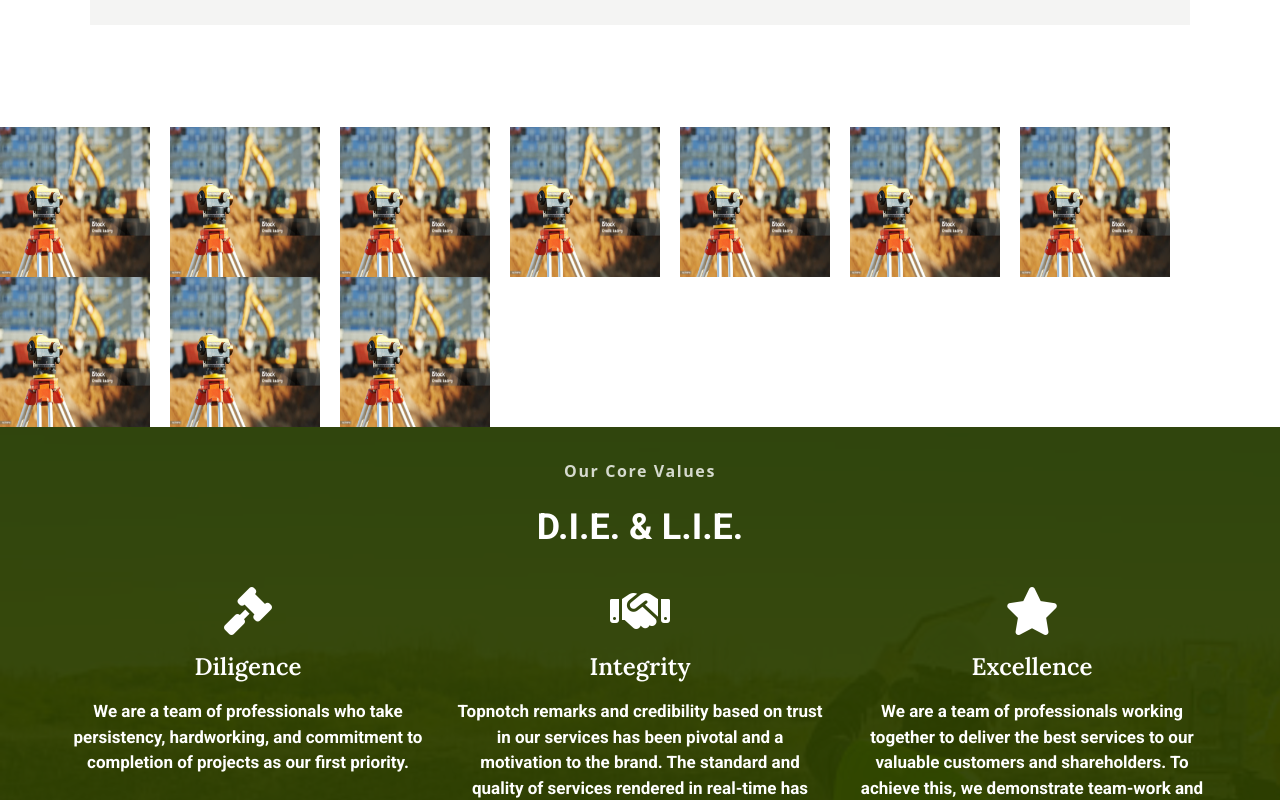
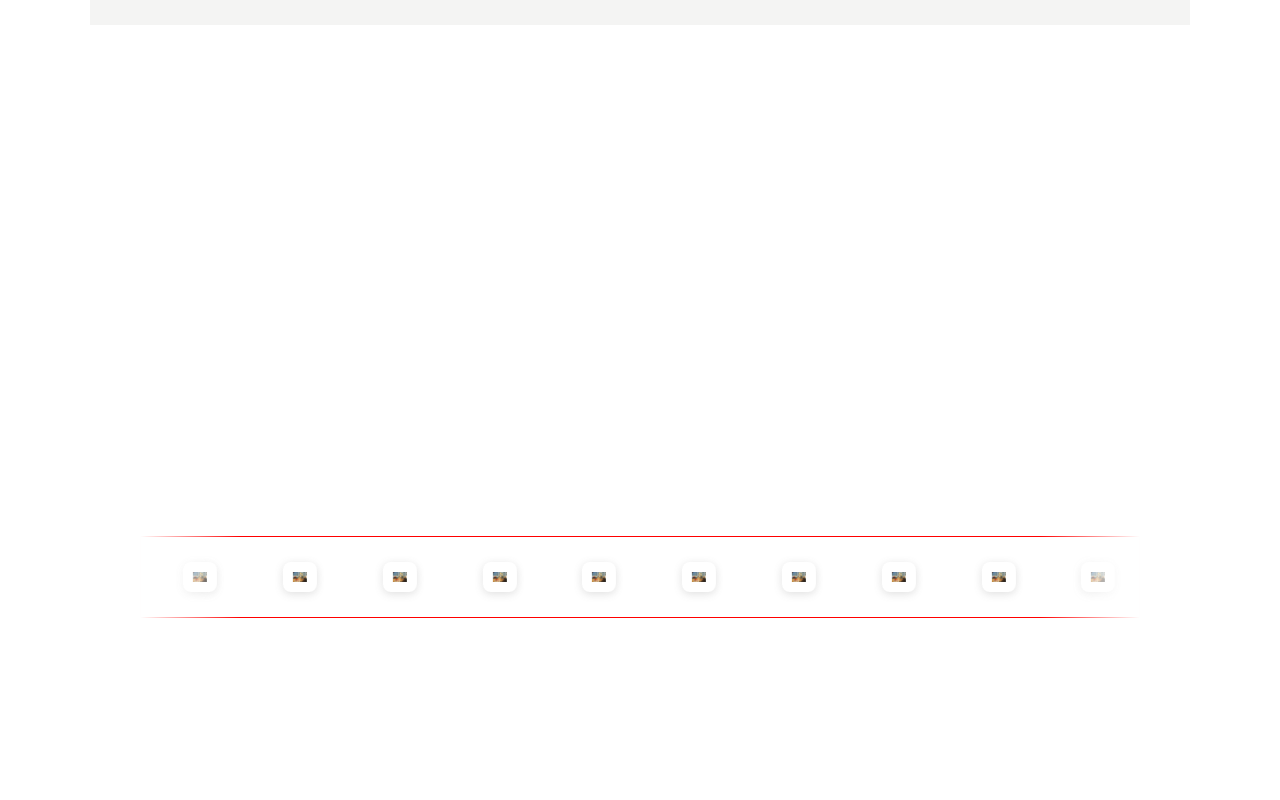
Before and after one commit to Peteru2/AfricanGroup, a React (Vite) app: page / in a window 1280 px wide. Shown: the part 2760-3560 px from the top of the page. Built offline with nearby package versions, Linux system fonts and the light colour scheme; a web font is replaced by a local one.

Commit message:
New Update

```diff
--- a/src/component/LandingPageComp/Partners.jsx
+++ b/src/component/LandingPageComp/Partners.jsx
@@ -1,46 +1,47 @@
 import Image1 from "../../assets/images/FirstSectionImage1.jpg"
 import  { useEffect, useRef } from 'react';
 const Partners = () => {
-    const carRef = useRef(null);
+  const imgRow = [
+    Image1,
+    Image1,
+    Image1,
+    Image1,
+    Image1,
 
-  useEffect(() => {
-    const car = carRef.current;
-    const handleAnimationEnd = () => {
-      car.style.transition = 'none';
-      car.style.transform = 'translateX(0)';
-      requestAnimationFrame(() => {
-        car.style.transition = 'transform 0s';
-      });
-    };
+    Image1,
+    Image1,
+    Image1,
+    Image1,
+    Image1,
 
-    car.addEventListener('animationiteration', handleAnimationEnd);
-
-    return () => {
-      car.removeEventListener('animationiteration', handleAnimationEnd);
-    };
-  }, []);
+  ]
 
 
     return (
         <>
-           <div className="car-container bg-white">
-                <div className="car flex flex-wrap  bg-white" ref={carRef}>
-                {/* <div className="flex py-2 bg-white"> */}
+          <div className="imgContainer overflow-hidden">
+  <div className="wrapper">
+    <div className="text"></div>
+    <div className="marque">
+      <div className="marqueGroup">
+        {imgRow.map((img) => (
+          <div className="imageGroup" key={img}>
+            <img src={img} className="image" alt="image" />
+          </div>
+        ))}
+      </div>
+      <div className="marqueGroup">
+        {imgRow.map((img) => (
+          <div className="imageGroup" key={img}>
+            <img src={img} className="image" alt="image" />
+          </div>
+        ))}
+      </div>
 
-                <img src={Image1} alt="image!" className="w-[150px] h-[150px] mr-5"/>
-                <img src={Image1} alt="image!" className="w-[150px] h-[150px] mr-5"/>
-                <img src={Image1} alt="image!" className="w-[150px] h-[150px] mr-5"/>
-                <img src={Image1} alt="image!" className="w-[150px] h-[150px] mr-5"/>
-                <img src={Image1} alt="image!" className="w-[150px] h-[150px] mr-5"/>
-                <img src={Image1} alt="image!" className="w-[150px] h-[150px] mr-5"/>
-                <img src={Image1} alt="image!" className="w-[150px] h-[150px] mr-5"/>
-                <img src={Image1} alt="image!" className="w-[150px] h-[150px] mr-5"/>
-                <img src={Image1} alt="image!" className="w-[150px] h-[150px] mr-5"/>
-                <img src={Image1} alt="image!" className="w-[150px] h-[150px] mr-5"/>
+    </div>
+  </div>
+</div>
 
-                </div>
-
-           </div>
         </>
      );
 }
--- a/src/style.css
+++ b/src/style.css
@@ -65,35 +65,12 @@
         transform: rotate(360deg);
     }
 }
-  .animated-text {
-    /* display: inline-block; */
-    overflow: hidden;
-    white-space: nowrap;
-    margin: 0;
-    letter-spacing: 0.15em; /* Adjust the letter spacing */
-    animation:
-    typing 4s steps(20, end),
-    change-color 3s infinite; /* Start blinking after 3 seconds */
-  }
-
 
   @keyframes change-color {
     0%, 25% { color: white }
     50%, 75% { color: rgba(0, 128, 0, .6); }
     100% { color: #008000; }
 
-  }
-  .blink-text{
-
-    overflow: hidden;
-    white-space: nowrap;
-    /* visibility: hidden; */
-    margin: 0;
-    width: 0;
-    max-width: 100%;
-    letter-spacing: 0.15em;
-    animation:
-      typing 2s steps(20, end) 1s forwards
   }
   @keyframes typing {
     from { width: 0;
@@ -147,7 +124,79 @@
       opacity: 0;
     }
   }
+  .imgContainer {
+    width: 100vw;
+    height: 100vh;
+    color: #000000;
+    position: relative;
+    display: flex;
+    align-items: center;
+    justify-content: center;
+    overflow: hidden;
+  }
 
+  .wrapper {
+    width: 100%;
+    height: fit-content;
+    display: flex;
+    overflow: hidden;
+    align-items: center;
+    justify-content: center;
+    flex-direction: column;
+  }
+
+  .marque {
+    display: flex;
+    width: 1000px;
+    overflow: hidden;
+
+    user-select: none;
+    border: 1px solid red;
+    mask-image: linear-gradient(
+      to right,
+      hsl(0 0% 0% / 0),
+      hsl(0 0% 0% / 1) 10%,
+      hsl(0 0% 0% / 1) 90%,
+      hsl(0 0% 0% / 0)
+    );
+  }
+
+  .marqueGroup {
+    flex-shrink: 0;
+    display: flex;
+    align-items: center;
+    justify-content: space-around;
+    white-space: nowrap;
+    width: 100%;
+    animation: scrollX 30s linear infinite;
+
+  }
+
+
+  .imageGroup {
+    display: grid;
+    place-items: center;
+    width: clamp(10rem, 1rem + 40vmin, 30rem);
+    padding: calc(clamp(10rem, 1rem + 30vmin, 30rem) / 10);
+  }
+
+  .image {
+    object-fit: contain;
+    width: 200%;
+    height: 100%;
+    border-radius: 0.5rem;
+    aspect-ratio: 16/9;
+    padding: 5px 10px;
+    box-shadow: rgba(99, 99, 99, 0.2) 0px 2px 8px 0px;
+  }
+  @keyframes scrollX {
+    from {
+      transform: translateX(0);
+    }
+    to {
+      transform: translateX(-100%);
+    }
+  }
   @media only screen  and (max-width: 700px){
   .modal{
     width: 350px;
```
